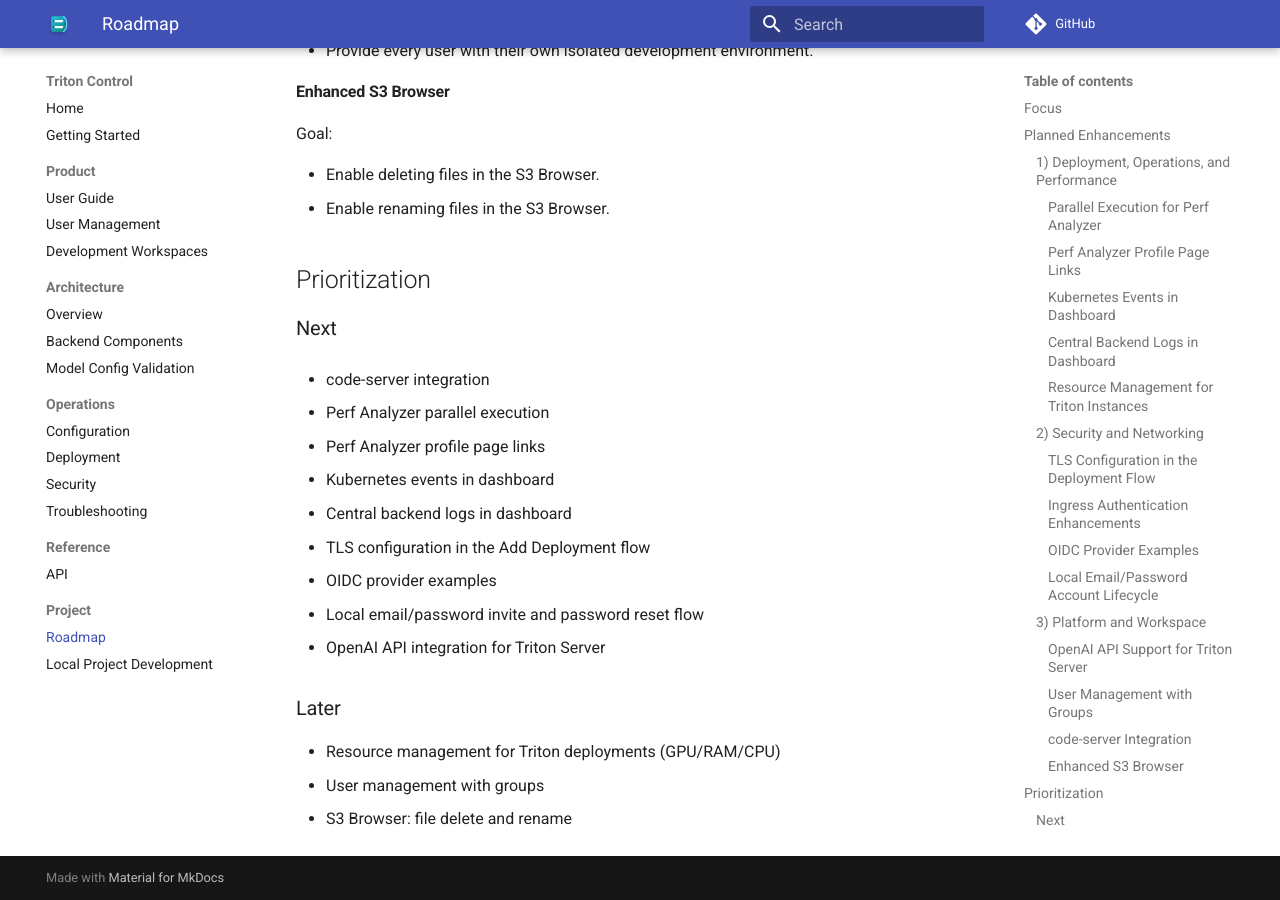
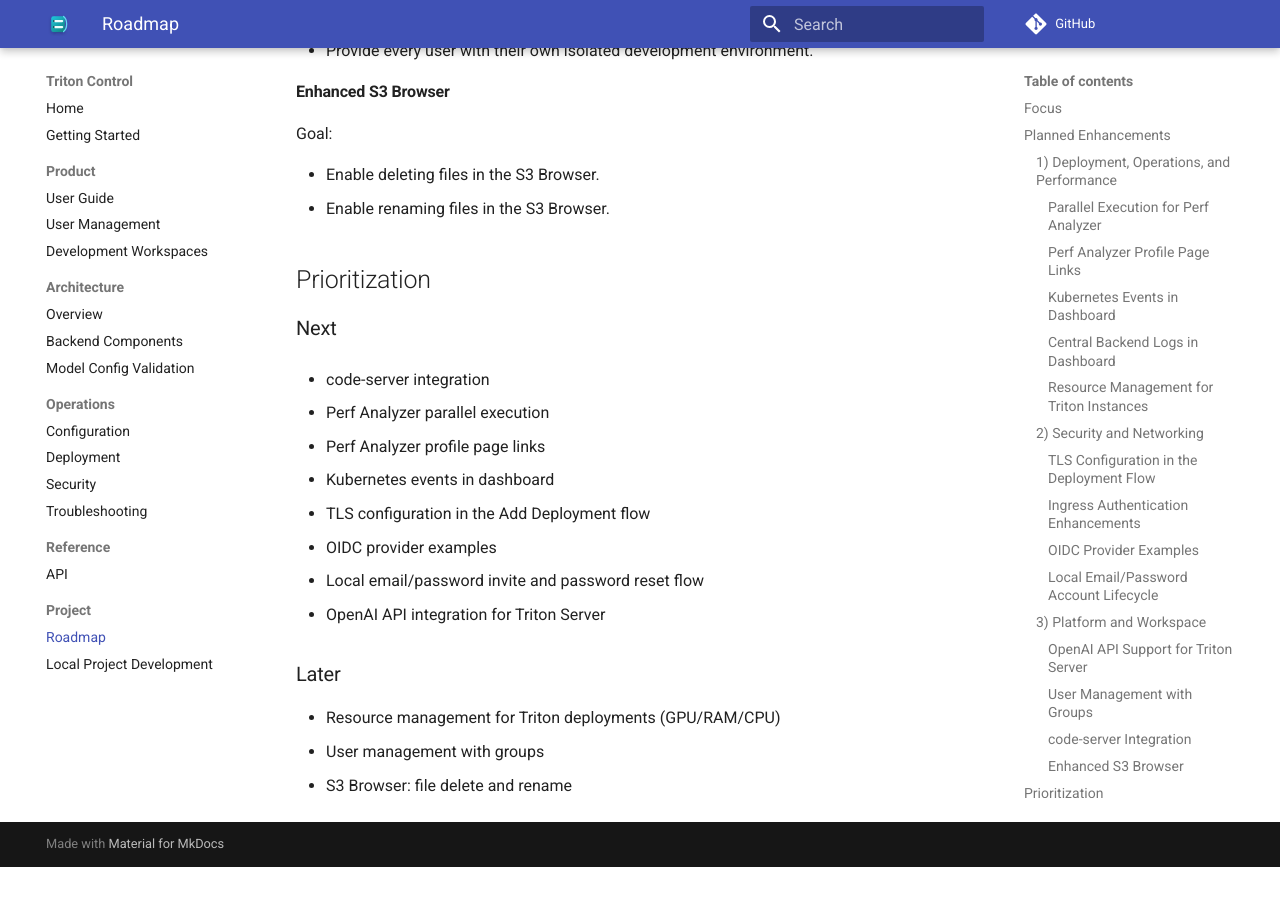
Before and after one commit to ai-lab-tech/triton-control, an MkDocs documentation site: the page built from docs/roadmap.md, in a window 1280 px wide and 900 px high, scrolled down 3511 px. Built offline with MkDocs 1.6.1 and Material for MkDocs 9.7.7, drawn with Linux system fonts in a browser that asks for light colours; after the commit the page ends 4378 px from its top, so only the background shows below that.

Commit message:
update roadmap

```diff
--- a/docs/roadmap.md
+++ b/docs/roadmap.md
@@ -156,7 +156,6 @@
 - Perf Analyzer parallel execution
 - Perf Analyzer profile page links
 - Kubernetes events in dashboard
-- Central backend logs in dashboard
 - TLS configuration in the Add Deployment flow
 - OIDC provider examples
 - Local email/password invite and password reset flow
```
